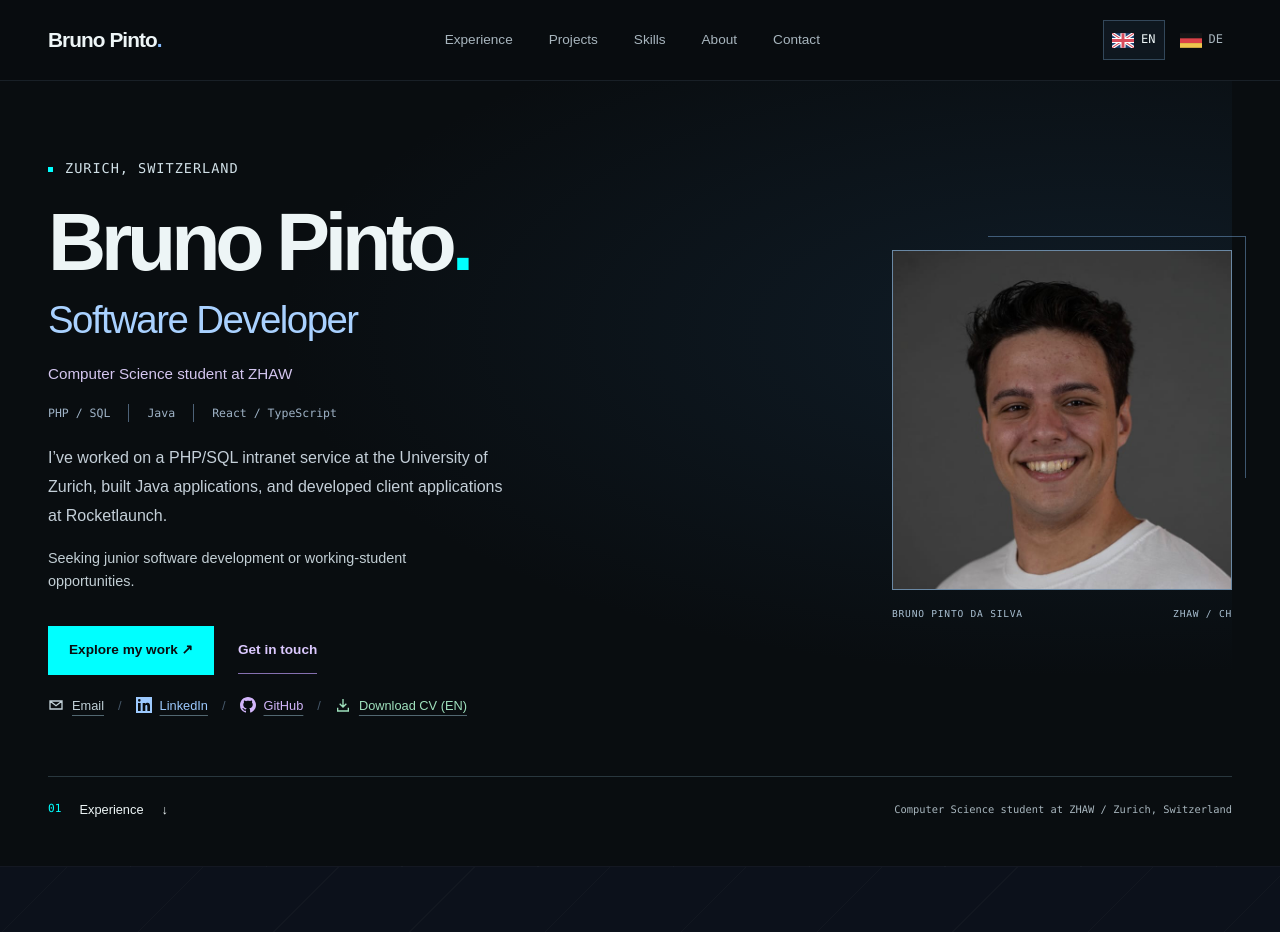
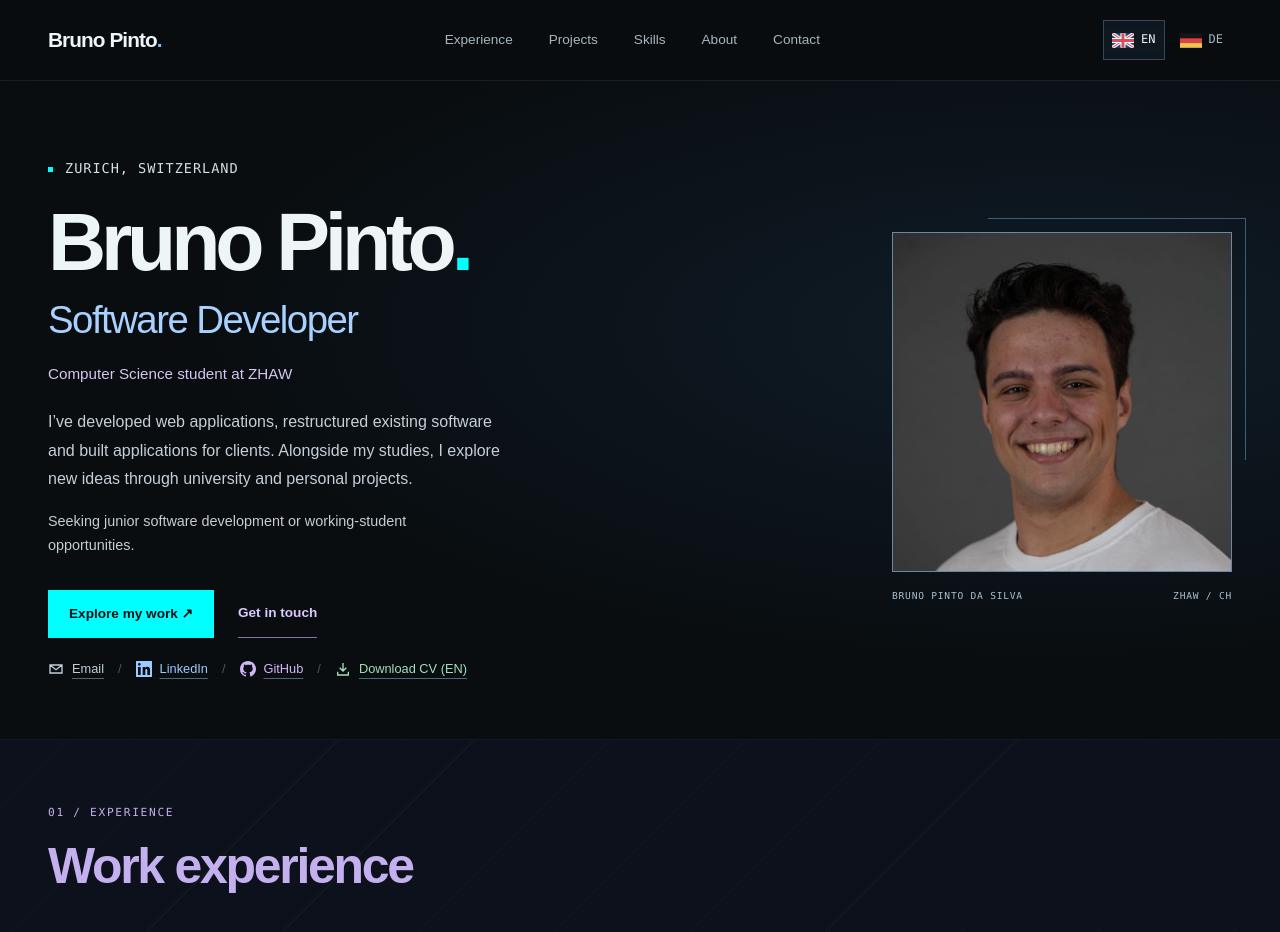
Before and after one commit to Bruno-Pinto/portfolio, a Next.js app: page / in a window 1280 px wide. Shown: the top 932 px of the page. Built offline with nearby package versions, Linux system fonts and the light colour scheme.

Commit message:
Simplify hero content and extend background across page

```diff
--- a/src/app/globals.css
+++ b/src/app/globals.css
@@ -2304,20 +2304,6 @@ nav a[aria-current="location"] {
   margin-top: 20px;
   color: #d4c6ef;
 }
-.hero-focus {
-  display: flex;
-  flex-wrap: wrap;
-  gap: 8px 18px;
-  padding: 0;
-  margin: 18px 0 0;
-  list-style: none;
-  font: 0.72rem/1.6 var(--font-mono);
-  color: #9fb3c7;
-}
-.hero-focus li + li {
-  border-left: 1px solid #4d6278;
-  padding-left: 18px;
-}
 .hero-description {
   max-width: 52ch;
   margin-top: 22px;
@@ -2372,10 +2358,11 @@ nav a[aria-current="location"] {
   .hero .portrait-wrap {
     max-width: 240px;
   }
-  .hero-focus {
-    gap: 6px 12px;
-  }
-  .hero-focus li + li {
-    padding-left: 12px;
-  }
-}
+}
+
+.hero-surface {
+  background: radial-gradient(ellipse at 82% 38%, #244c703d, transparent 58%);
+}
+.hero-surface .hero {
+  background: none;
+}
--- a/src/components/portfolio.tsx
+++ b/src/components/portfolio.tsx
@@ -60,6 +60,7 @@ export function Portfolio({ locale }: { locale: Locale }) {
         </div>
       </SiteHeader>
       <main id="main">
+        <div className="hero-surface">
           <section className="hero container" aria-labelledby="hero-title">
             <div className="hero-copy">
               <p className="eyebrow">
@@ -73,19 +74,6 @@ export function Portfolio({ locale }: { locale: Locale }) {
                 <span className="hero-role">{t.role}</span>
               </h1>
               <p className="student">{t.student}</p>
-            <ul
-              className="hero-focus"
-              aria-label={
-                locale === "en"
-                  ? "Development experience"
-                  : "Entwicklungserfahrung"
-              }
-            >
-              <li>PHP / SQL</li>
-              <li>Java</li>
-              <li>React / TypeScript</li>
-            </ul>
-
               <p className="muted hero-description">{t.description}</p>
               <p className="opportunity">{t.opportunity}</p>
               <div className="actions">
@@ -97,7 +85,10 @@ export function Portfolio({ locale }: { locale: Locale }) {
                 </a>
               </div>
               <div className="hero-links">
-              <a className="social-link" href="mailto:bpintodasilva@gmail.com">
+                <a
+                  className="social-link"
+                  href="mailto:bpintodasilva@gmail.com"
+                >
                   <EmailIcon /> {t.emailLabel}
                 </a>
                 <span aria-hidden="true">/</span>
@@ -139,15 +130,6 @@ export function Portfolio({ locale }: { locale: Locale }) {
               </div>
             </div>
           </section>
-        <div className="hero-wayfinding container">
-          <a href="#experience">
-            <span>01</span>
-            {t.experience}
-            <span aria-hidden="true">↓</span>
-          </a>
-          <p>
-            {t.student} / {t.location}
-          </p>
         </div>
         <section
           className="section experience-section"
--- a/src/content/portfolio.ts
+++ b/src/content/portfolio.ts
@@ -7,7 +7,7 @@ export const content = {
     student: "Computer Science student at ZHAW",
     location: "Zurich, Switzerland",
     description:
-      "I’ve worked on a PHP/SQL intranet service at the University of Zurich, built Java applications, and developed client applications at Rocketlaunch.",
+      "I’ve developed web applications, restructured existing software and built applications for clients. Alongside my studies, I explore new ideas through university and personal projects.",
     explore: "Explore my work",
     contact: "Get in touch",
     emailLabel: "Email",
@@ -235,7 +235,7 @@ export const content = {
     student: "Informatikstudent an der ZHAW",
     location: "Zürich, Schweiz",
     description:
-      "Ich habe an einem PHP-/SQL-Intranet der Universität Zürich gearbeitet, Java-Anwendungen entwickelt und Kundenanwendungen bei Rocketlaunch umgesetzt.",
+      "Ich habe Webanwendungen entwickelt, bestehende Software neu strukturiert und Anwendungen für Kunden umgesetzt. Neben meinem Studium verfolge ich eigene Ideen in Hochschul- und persönlichen Projekten.",
     explore: "Projekte entdecken",
     contact: "Kontakt aufnehmen",
     emailLabel: "E-Mail",
```
Lines whose indentation alone changed are shown as unchanged.
